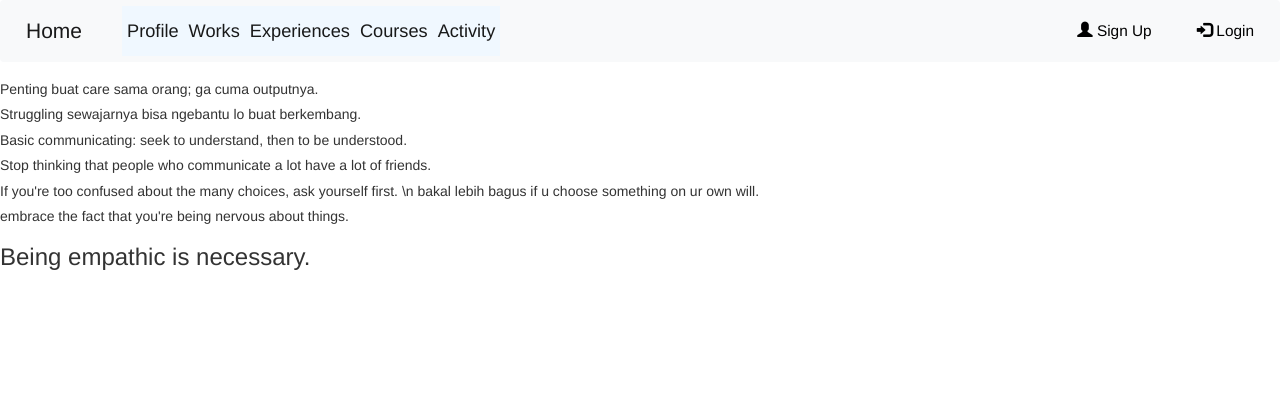
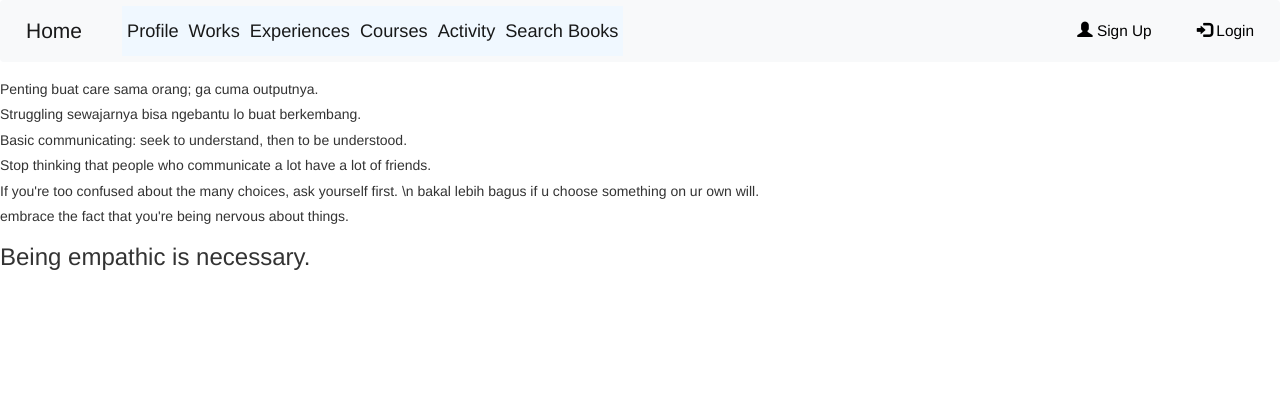
Before and after one commit to nurhafs/triality, a Django app: page /prompt/ in a window 1280 px wide. Shown: the top 420 px of the page. Run offline with Django 3.2, Linux system fonts and the light colour scheme; some libraries are stand-ins or nearby versions.

Commit message:
[REFACTOR] mini changes

```diff
--- a/main/templates/includes/navbar.html
+++ b/main/templates/includes/navbar.html
@@ -37,6 +37,9 @@
                   <li class="nav-item active">
                     <a class="nav-link" style="font-size: 130%;" href="/activity">Activity<span class="sr-only">(current)</span></a>
                   </li>
+                  <li class="nav-item active">
+                    <a class="nav-link" style="font-size: 130%;" href="/books">Search Books<span class="sr-only">(current)</span></a>
+                  </li>
                 </ul>
                   {% if user.is_authenticated %}
                   <ul class="nav navbar-nav navbar-right">
```
